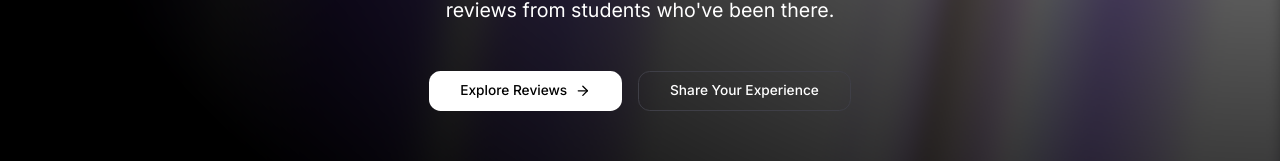
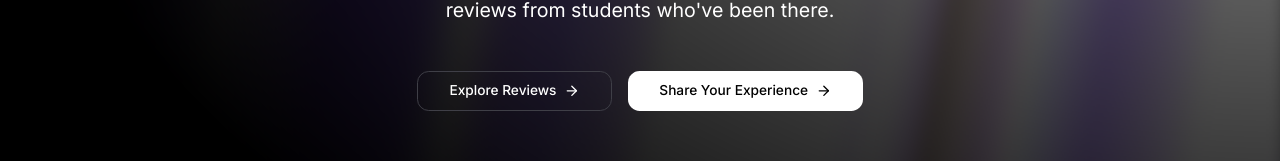
Before and after one commit to internly-app/internly, a Next.js app in the folder frontend/: page / in a window 1280 px wide. Shown: the part 311-472 px from the top of the page. Built offline with nearby package versions, Linux system fonts and the light colour scheme; no server answers; a web font is replaced by a local one.

Commit message:
Fix button styling consistency in hero section
- Made Share Your Experience button primary style (filled)
- Made Explore Reviews button secondary style (outline)
- Matches navbar Write a Review button styling
- Added arrow icon to Share Your Experience button

```diff
--- a/frontend/src/components/HeroSection.tsx
+++ b/frontend/src/components/HeroSection.tsx
@@ -214,14 +214,17 @@ export default function HeroSection() {
           transition={{ duration: 0.8, delay: 0.5, ease: "easeOut" }}
           className="flex flex-col sm:flex-row gap-4 justify-center mb-16 md:mb-20 lg:mb-24"
         >
-          <Button asChild size="lg" className="gap-2 group">
+          <Button asChild size="lg" variant="outline" className="gap-2 group">
             <Link href="/reviews">
               Explore Reviews
               <ArrowRight className="size-4 transition-transform duration-300 group-hover:translate-x-1" />
             </Link>
           </Button>
-          <Button asChild size="lg" variant="outline">
-            <Link href="/write-review">Share Your Experience</Link>
+          <Button asChild size="lg" className="gap-2 group">
+            <Link href="/write-review">
+              Share Your Experience
+              <ArrowRight className="size-4 transition-transform duration-300 group-hover:translate-x-1" />
+            </Link>
           </Button>
         </motion.div>
 
```
